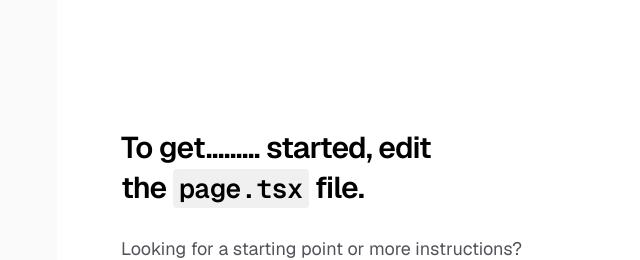
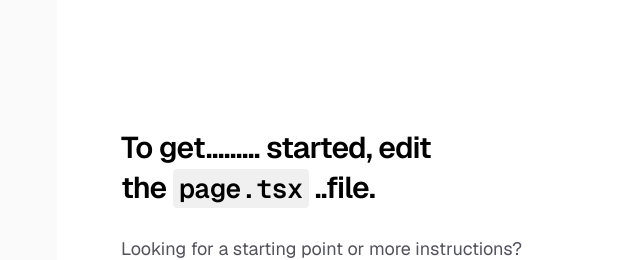
Before and after one commit to botAccAsJohn/learngit, a Next.js app: page / in a window 1280 px wide. Shown: the top 260 px of the page, without its empty margins (199-839 px from the left). Built offline with nearby package versions, Linux system fonts and the light colour scheme.

Commit message:
add some changes in feature

```diff
--- a/app/page.tsx
+++ b/app/page.tsx
@@ -10,7 +10,7 @@ export default function Home() {
             <code className="rounded bg-black/[.06] px-1.5 py-0.5 font-mono text-[0.9em] dark:bg-white/[.08]">
               page.tsx
             </code>{" "}
-            file.
+            ..file.
           </h1>
 
           <p className="max-w-md text-lg leading-8 text-zinc-600 dark:text-zinc-400">
```
